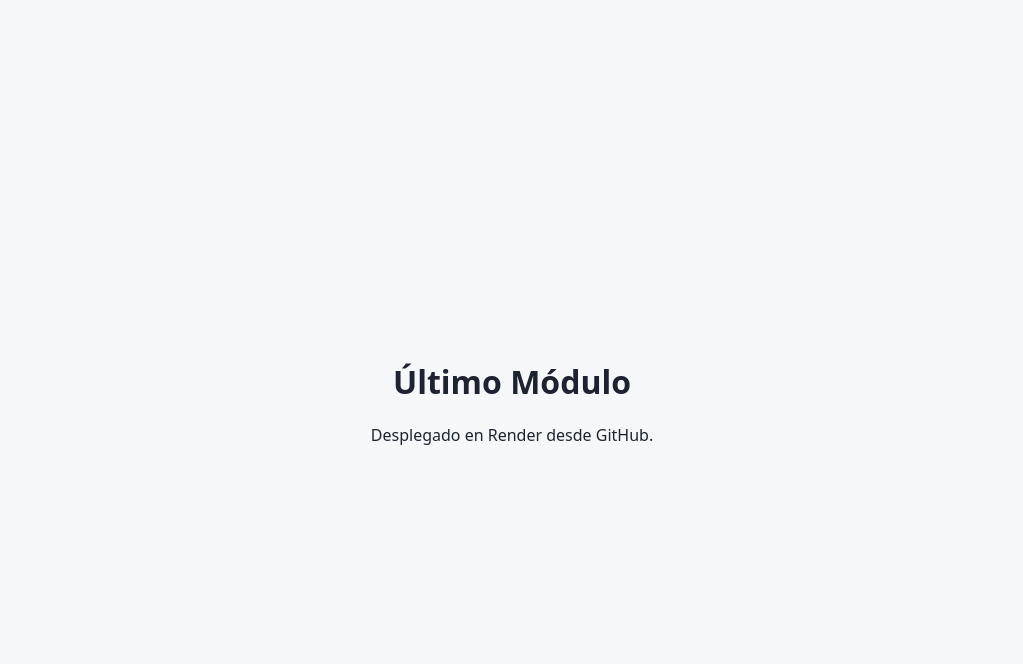
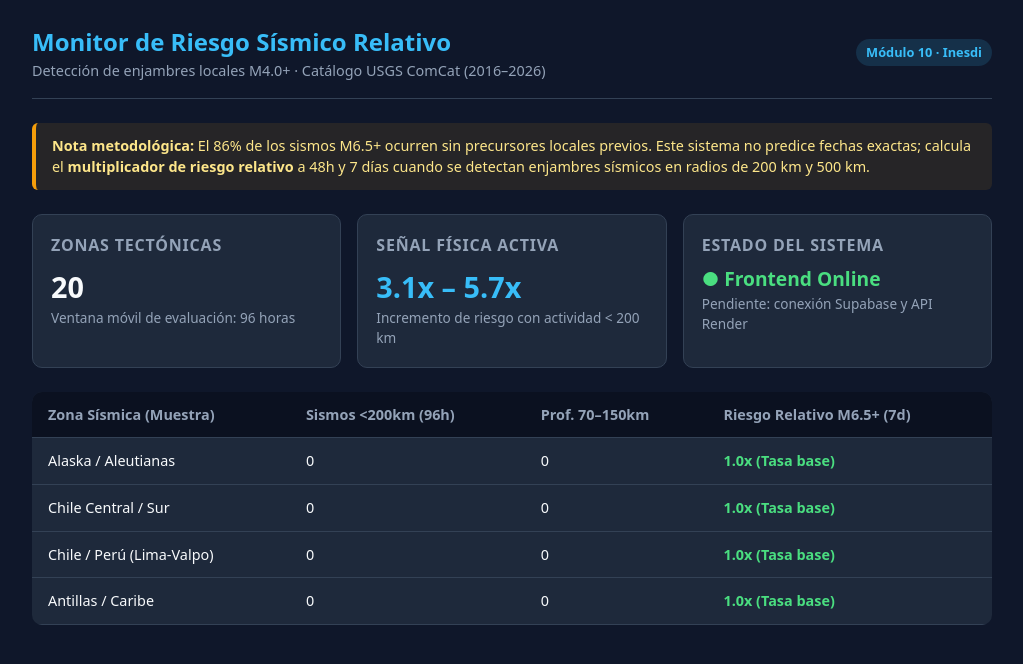
Before and after one commit to gdelasca2810-max/ultimo-modulo, a plain HTML site: page public/index.html in a window 1280 px wide. Shown: the whole page, without its empty margins (128-1151 px from the left). Drawn offline with Linux system fonts and the light colour scheme.

Commit message:
feat: añadir AGENTS.md y landing del monitor sismico

```diff
--- a/public/index.html
+++ b/public/index.html
@@ -3,17 +3,94 @@
 <head>
   <meta charset="utf-8">
   <meta name="viewport" content="width=device-width, initial-scale=1">
-  <title>Último Módulo</title>
+  <title>Monitor de Riesgo Sísmico — USGS ComCat</title>
   <style>
-    body { font-family: system-ui, sans-serif; margin: 0; min-height: 100vh; display: grid; place-items: center; background: #f6f7f9; color: #1d2330; }
-    main { padding: 16px; text-align: center; }
-    @media (prefers-color-scheme: dark) { body { background: #14171c; color: #e6e8eb; } }
+    :root { --bg: #0f172a; --card: #1e293b; --text: #f8fafc; --muted: #94a3b8; --accent: #38bdf8; --warn: #f59e0b; --border: #334155; }
+    * { box-sizing: border-box; margin: 0; padding: 0; }
+    body { font-family: system-ui, -apple-system, sans-serif; background: var(--bg); color: var(--text); line-height: 1.5; padding: 24px; }
+    .container { max-width: 960px; margin: 0 auto; }
+    header { display: flex; justify-content: space-between; align-items: center; border-bottom: 1px solid var(--border); padding-bottom: 16px; margin-bottom: 24px; flex-wrap: wrap; gap: 12px; }
+    h1 { font-size: 1.5rem; color: var(--accent); }
+    .badge { background: rgba(56, 189, 248, 0.15); color: var(--accent); padding: 4px 10px; border-radius: 999px; font-size: 0.8rem; font-weight: 600; }
+    .grid { display: grid; grid-template-columns: repeat(auto-fit, minmax(260px, 1fr)); gap: 16px; margin-bottom: 24px; }
+    .card { background: var(--card); border: 1px solid var(--border); border-radius: 10px; padding: 18px; }
+    .card h2 { font-size: 1rem; color: var(--muted); margin-bottom: 8px; text-transform: uppercase; letter-spacing: 0.05em; }
+    .metric { font-size: 1.8rem; font-weight: 700; }
+    .note { background: rgba(245, 158, 11, 0.1); border-left: 4px solid var(--warn); padding: 12px 16px; border-radius: 6px; font-size: 0.9rem; color: #fde68a; margin-bottom: 24px; }
+    table { width: 100%; border-collapse: collapse; background: var(--card); border-radius: 10px; overflow: hidden; font-size: 0.9rem; }
+    th, td { padding: 12px 16px; text-align: left; border-bottom: 1px solid var(--border); }
+    th { background: #0b1120; color: var(--muted); font-weight: 600; }
+    .status-ok { color: #4ade80; font-weight: 600; }
   </style>
 </head>
 <body>
-  <main>
-    <h1>Último Módulo</h1>
-    <p>Desplegado en Render desde GitHub.</p>
-  </main>
+  <div class="container">
+    <header>
+      <div>
+        <h1>Monitor de Riesgo Sísmico Relativo</h1>
+        <p style="color: var(--muted); font-size: 0.9rem;">Detección de enjambres locales M4.0+ · Catálogo USGS ComCat (2016–2026)</p>
+      </div>
+      <span class="badge">Módulo 10 · Inesdi</span>
+    </header>
+
+    <div class="note">
+      <strong>Nota metodológica:</strong> El 86% de los sismos M6.5+ ocurren sin precursores locales previos. Este sistema no predice fechas exactas; calcula el <strong>multiplicador de riesgo relativo</strong> a 48h y 7 días cuando se detectan enjambres sísmicos en radios de 200 km y 500 km.
+    </div>
+
+    <div class="grid">
+      <div class="card">
+        <h2>Zonas Tectónicas</h2>
+        <div class="metric">20</div>
+        <p style="color: var(--muted); font-size: 0.85rem;">Ventana móvil de evaluación: 96 horas</p>
+      </div>
+      <div class="card">
+        <h2>Señal Física Activa</h2>
+        <div class="metric" style="color: var(--accent);">3.1x – 5.7x</div>
+        <p style="color: var(--muted); font-size: 0.85rem;">Incremento de riesgo con actividad &lt; 200 km</p>
+      </div>
+      <div class="card">
+        <h2>Estado del Sistema</h2>
+        <div class="metric status-ok" style="font-size: 1.2rem; margin-top: 8px;">● Frontend Online</div>
+        <p style="color: var(--muted); font-size: 0.85rem;">Pendiente: conexión Supabase y API Render</p>
+      </div>
+    </div>
+
+    <table>
+      <thead>
+        <tr>
+          <th>Zona Sísmica (Muestra)</th>
+          <th>Sismos &lt;200km (96h)</th>
+          <th>Prof. 70–150km</th>
+          <th>Riesgo Relativo M6.5+ (7d)</th>
+        </tr>
+      </thead>
+      <tbody id="zonas-body">
+        <tr>
+          <td>Alaska / Aleutianas</td>
+          <td>0</td>
+          <td>0</td>
+          <td class="status-ok">1.0x (Tasa base)</td>
+        </tr>
+        <tr>
+          <td>Chile Central / Sur</td>
+          <td>0</td>
+          <td>0</td>
+          <td class="status-ok">1.0x (Tasa base)</td>
+        </tr>
+        <tr>
+          <td>Chile / Perú (Lima-Valpo)</td>
+          <td>0</td>
+          <td>0</td>
+          <td class="status-ok">1.0x (Tasa base)</td>
+        </tr>
+        <tr>
+          <td>Antillas / Caribe</td>
+          <td>0</td>
+          <td>0</td>
+          <td class="status-ok">1.0x (Tasa base)</td>
+        </tr>
+      </tbody>
+    </table>
+  </div>
 </body>
 </html>
```
